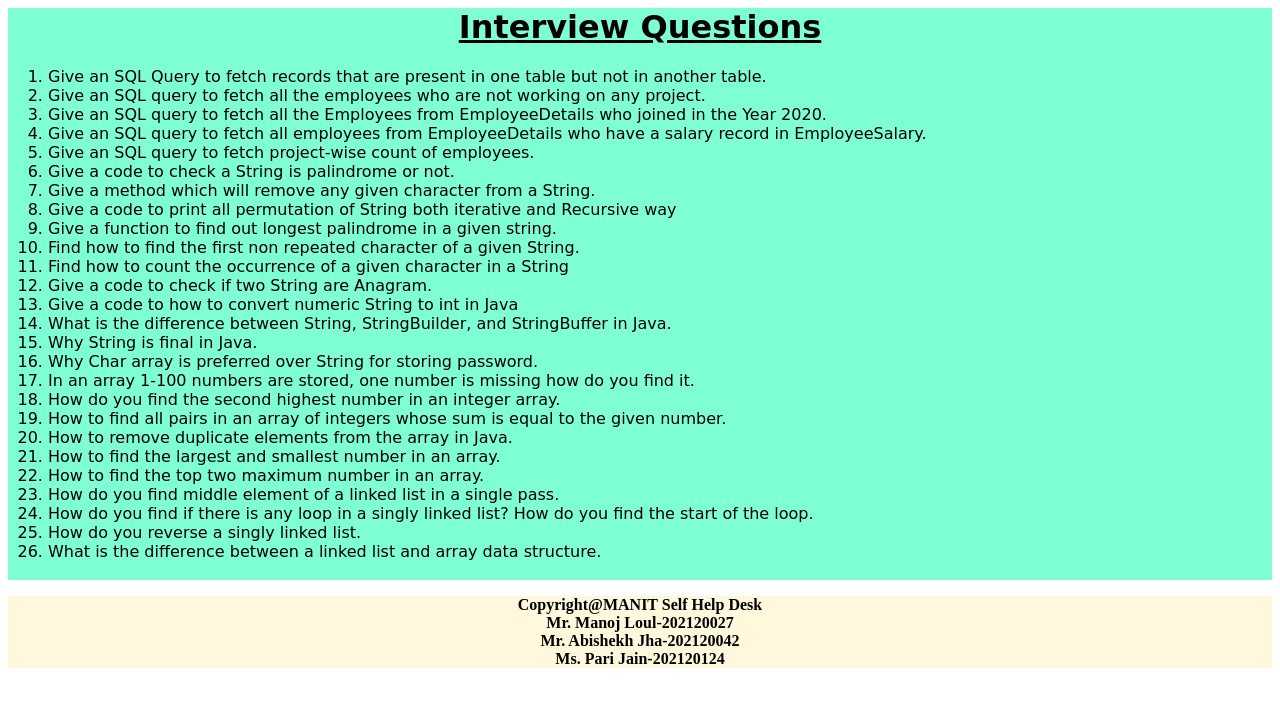
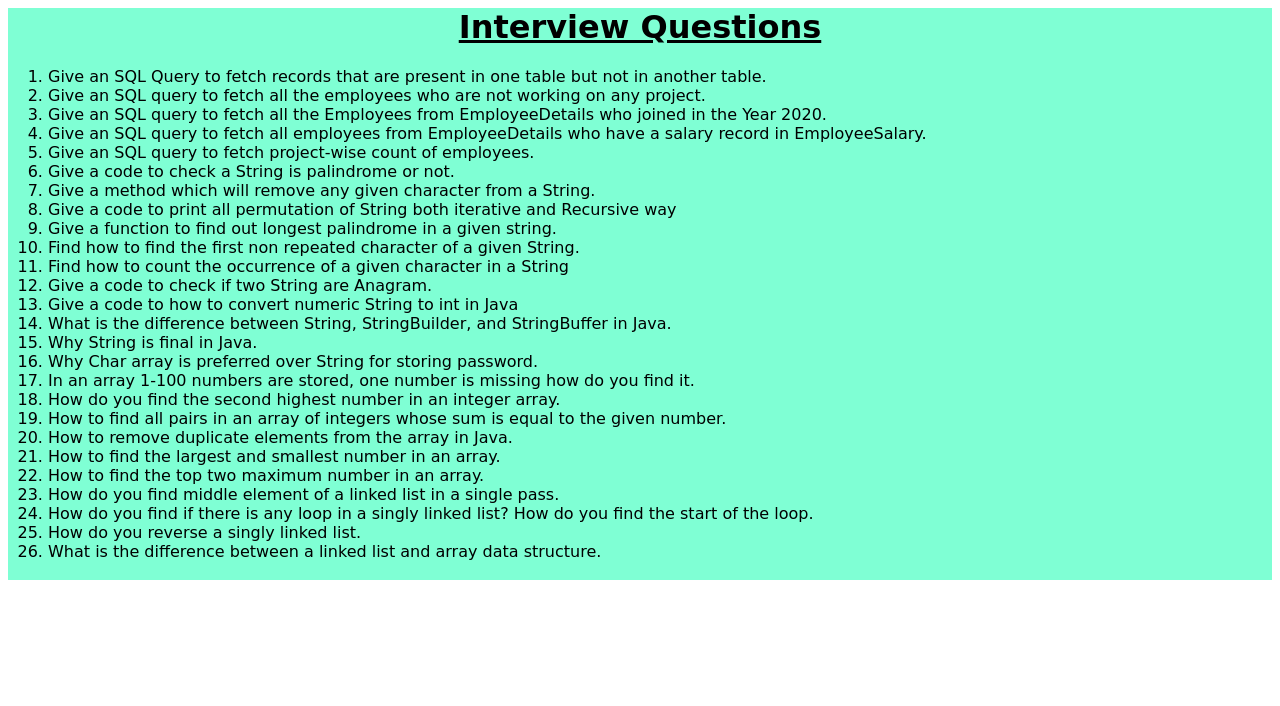
Before and after one commit to manojloul/Practice, a plain HTML site: page index.html in a window 1280 px wide. Drawn offline with Linux system fonts and the light colour scheme.

Commit message:
Update index.html

```diff
--- a/index.html
+++ b/index.html
@@ -36,6 +36,6 @@
     <li>What is the difference between a linked list and array data structure.</li>
     <br>
 </ol></div>
-<footer><b>Copyright@MANIT Self Help Desk<br/>Mr. Manoj Loul-202120027<br/>Mr. Abishekh Jha-202120042<br/>Ms. Pari Jain-202120124</b></footer>
+
 </body>
 </html>
```
